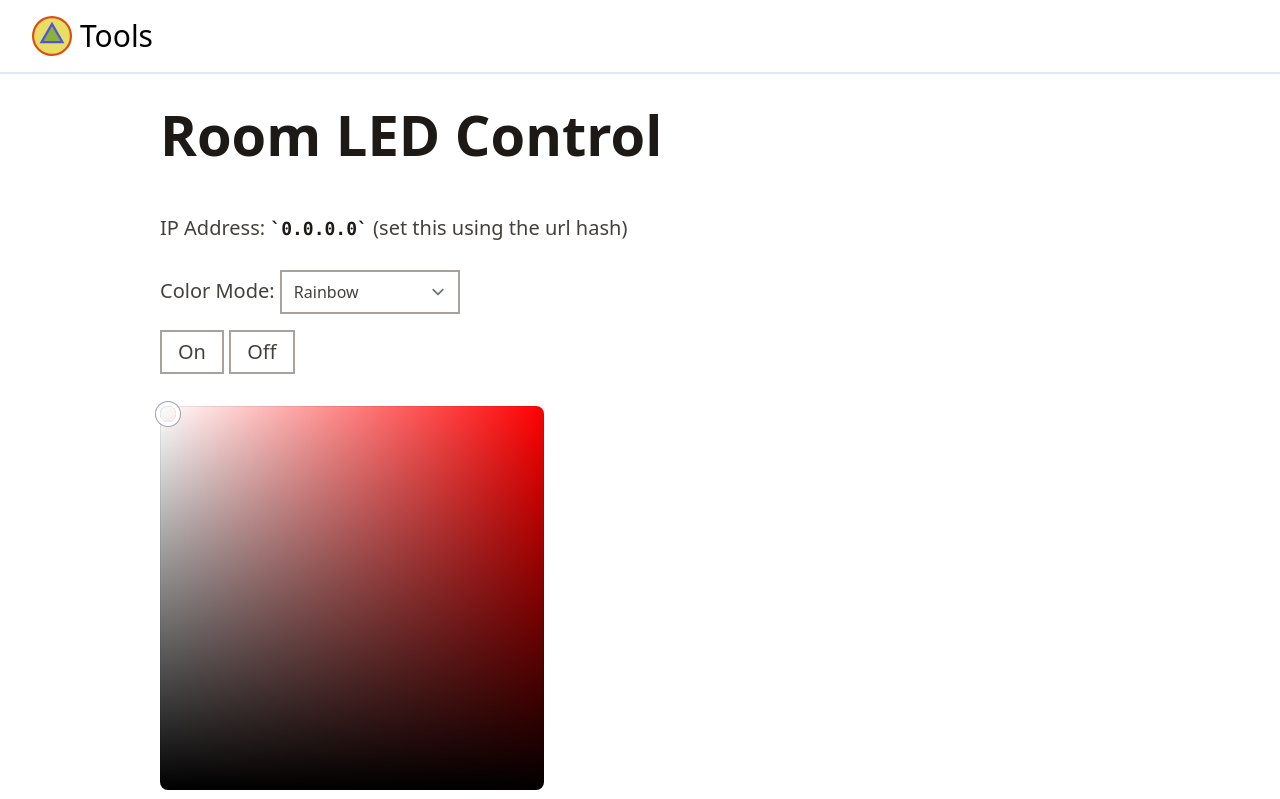
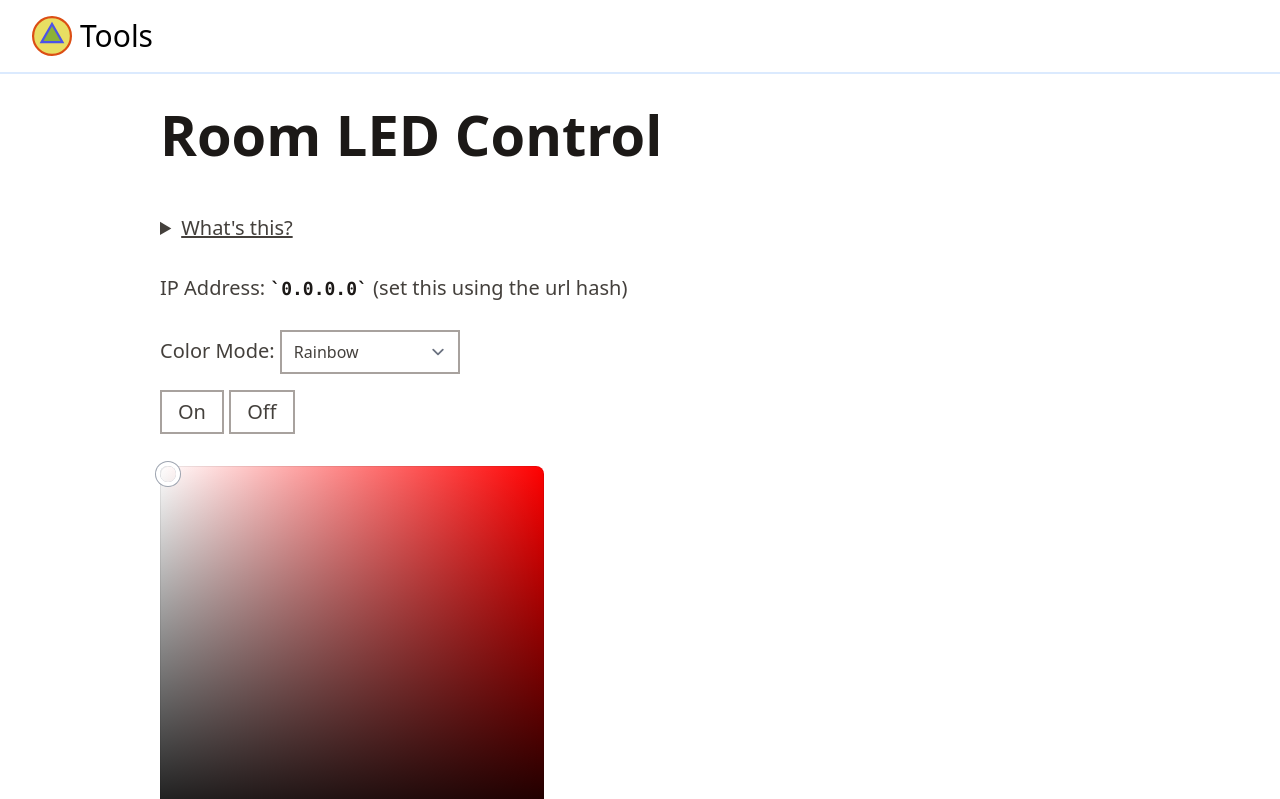
Before and after one commit to tctree333/tools, a SvelteKit app: page /lights in a window 1280 px wide. Shown: the top 799 px of the page. Built offline with nearby package versions, Linux system fonts and the light colour scheme; no server answers.

Commit message:
add info note

```diff
--- a/src/routes/lights/+page.svelte
+++ b/src/routes/lights/+page.svelte
@@ -73,6 +73,16 @@
 
 <h1>Room LED Control</h1>
 
+<details>
+	<summary class="underline cursor-pointer">What's this?</summary>
+	<p>
+		This is the web interface for a project controlling lights over the local network. For more
+		information on this project, check out <a href="https://github.com/tctree333/room-lights"
+			>this GitHub repo</a
+		>.
+	</p>
+</details>
+
 <p class="mb-4">IP Address: <code>{ipAddress}</code> (set this using the url hash)</p>
 
 <label class="inline-block mb-4">
```
